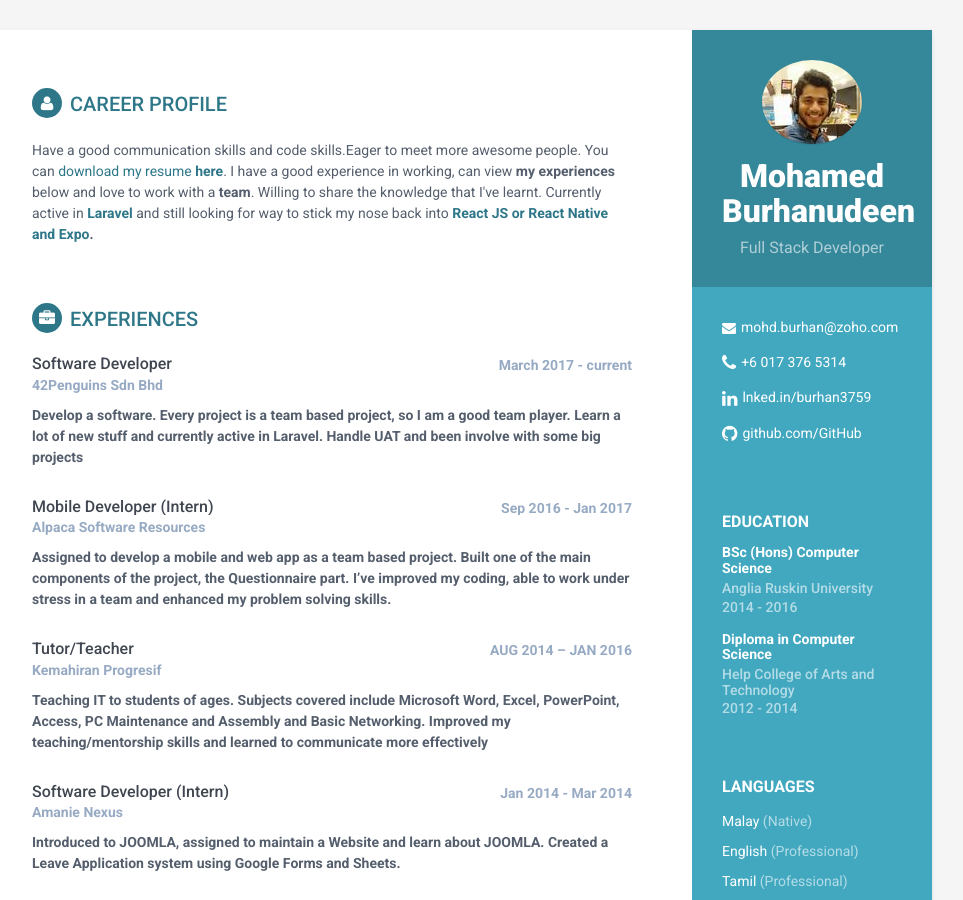
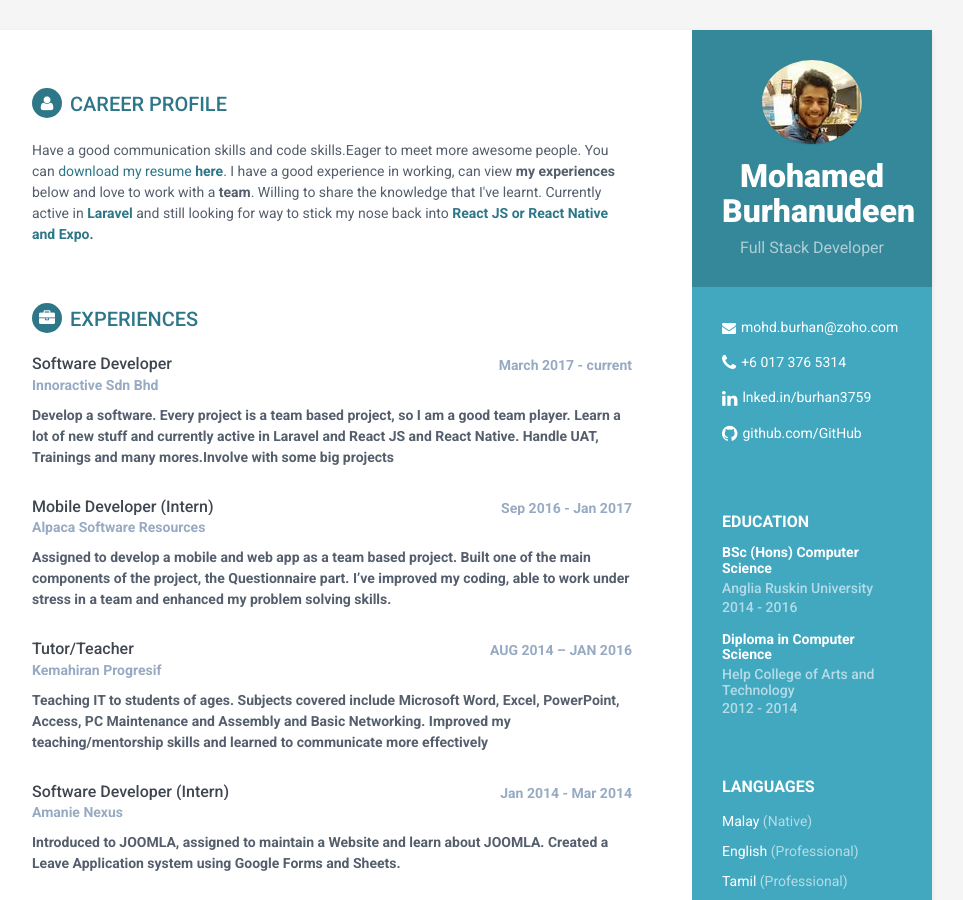
Before and after one commit to burhan3759/resume, a Jekyll site: the page built from index.html, in a window 1280 px wide and 900 px high. Shown: the whole window, without its empty margins (188-1151 px from the left). Built offline with Jekyll 4.4.1, drawn with Linux system fonts in a browser that asks for light colours.

```diff
--- a/_includes/experience.html
+++ b/_includes/experience.html
@@ -7,10 +7,10 @@
                             <h3 class="job-title">Software Developer</h3>
                             <div class="time">March 2017 - current</div>
                         </div><!--//upper-row-->
-                        <div class="company">42Penguins Sdn Bhd</div>
+                        <div class="company">Innoractive Sdn Bhd</div>
                     </div><!--//meta-->
                     <div class="details">
-                        <p>Develop a software. Every project is a team based project, so I am a good team player. Learn a lot of new stuff and currently active in Laravel. Handle <b>UAT</b> and been involve with some big projects</p>
+                        <p>Develop a software. Every project is a team based project, so I am a good team player. Learn a lot of new stuff and currently active in Laravel and React JS and React Native. Handle <b>UAT, Trainings and many mores</b>.Involve with some big projects</p>
                     </div><!--//details-->
                 </div><!--//item-->
 
```
